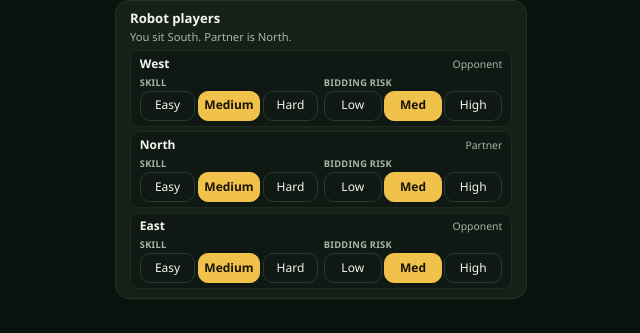
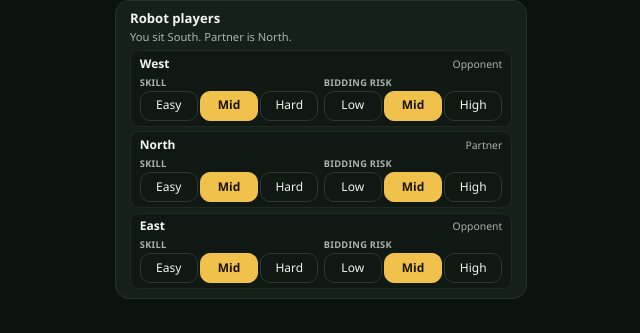
Before and after one commit to knybbe/pidro, a React (Vite) app: page / in a window 1280 px wide. Shown: the part 215-548 px from the top of the page, without its empty margins (319-959 px from the left). Built offline with nearby package versions, Linux system fonts and the light colour scheme.

Commit message:
v0.8.34 - Use 'Mid' label instead of 'Medium' and 'Med' across Lobby robot settings

```diff
--- a/package.json
+++ b/package.json
@@ -1,7 +1,7 @@
 {
   "name": "pidro",
   "private": true,
-  "version": "0.8.33",
+  "version": "0.8.34",
   "type": "module",
   "scripts": {
     "dev": "vite",
--- a/src/components/Lobby.tsx
+++ b/src/components/Lobby.tsx
@@ -2,10 +2,14 @@ import { useState } from 'react'
 import type { BotConfig, Difficulty, GameMode, RiskLevel } from '../engine'
 import { useGameStore } from '../store/gameStore'
 
-const LEVELS: Difficulty[] = ['easy', 'medium', 'hard']
+const LEVELS: { key: Difficulty; label: string }[] = [
+  { key: 'easy', label: 'Easy' },
+  { key: 'medium', label: 'Mid' },
+  { key: 'hard', label: 'Hard' },
+]
 const RISKS: { key: RiskLevel; label: string }[] = [
   { key: 'low', label: 'Low' },
-  { key: 'medium', label: 'Med' },
+  { key: 'medium', label: 'Mid' },
   { key: 'high', label: 'High' },
 ]
 
@@ -138,12 +142,12 @@ function BotConfigRow({
           <div className="mini-pills" role="group" aria-label={`${name} skill`}>
             {LEVELS.map((lvl) => (
               <button
-                key={lvl}
+                key={lvl.key}
                 type="button"
-                className={`pill mini-pill ${diff === lvl ? 'active' : ''}`}
-                onClick={() => onChange({ ...config, difficulty: lvl })}
+                className={`pill mini-pill ${diff === lvl.key ? 'active' : ''}`}
+                onClick={() => onChange({ ...config, difficulty: lvl.key })}
               >
-                {lvl}
+                {lvl.label}
               </button>
             ))}
           </div>
```
Also changed, not shown: 1 other file (tests, documents, lock files or other folders).
